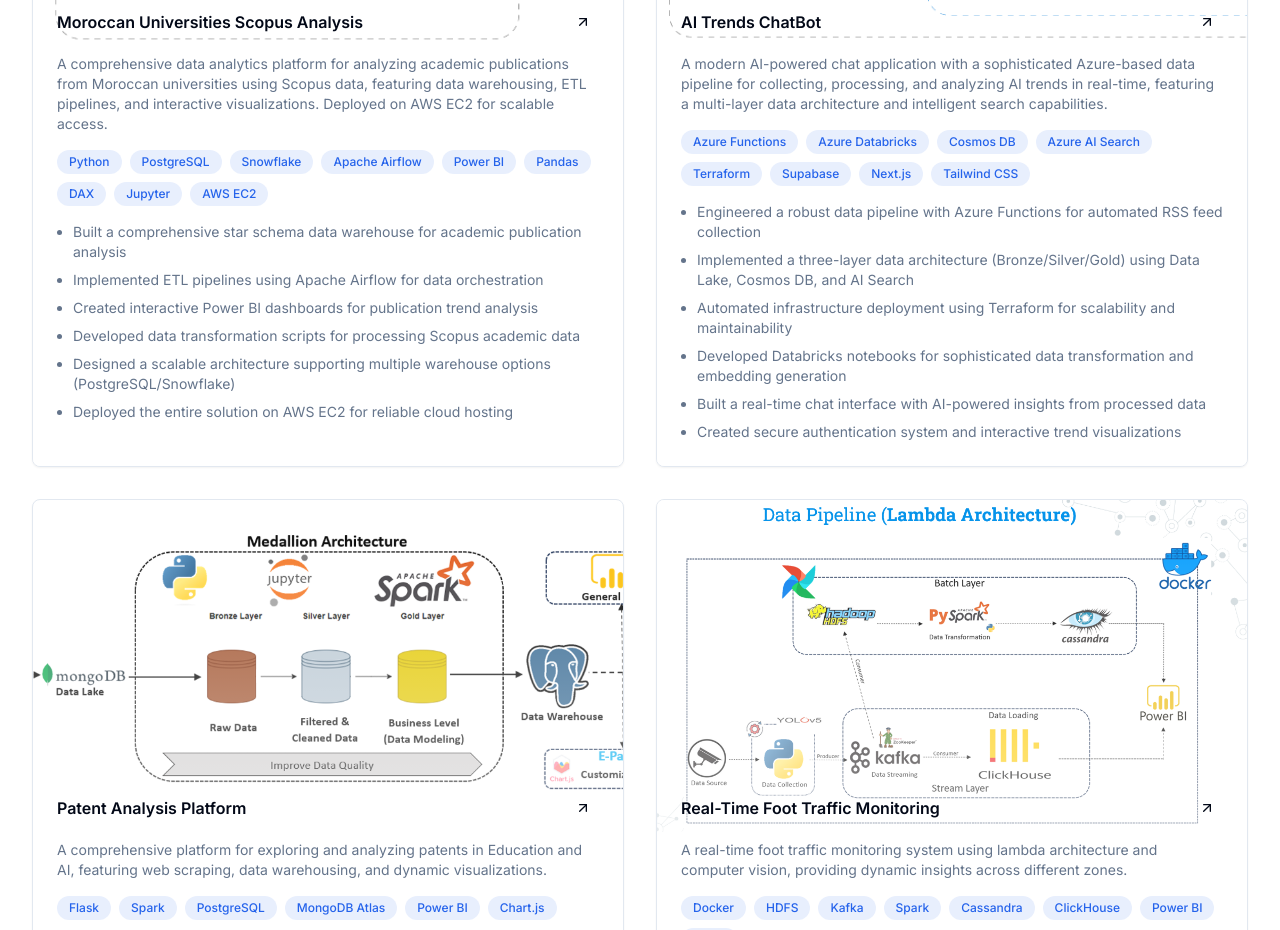
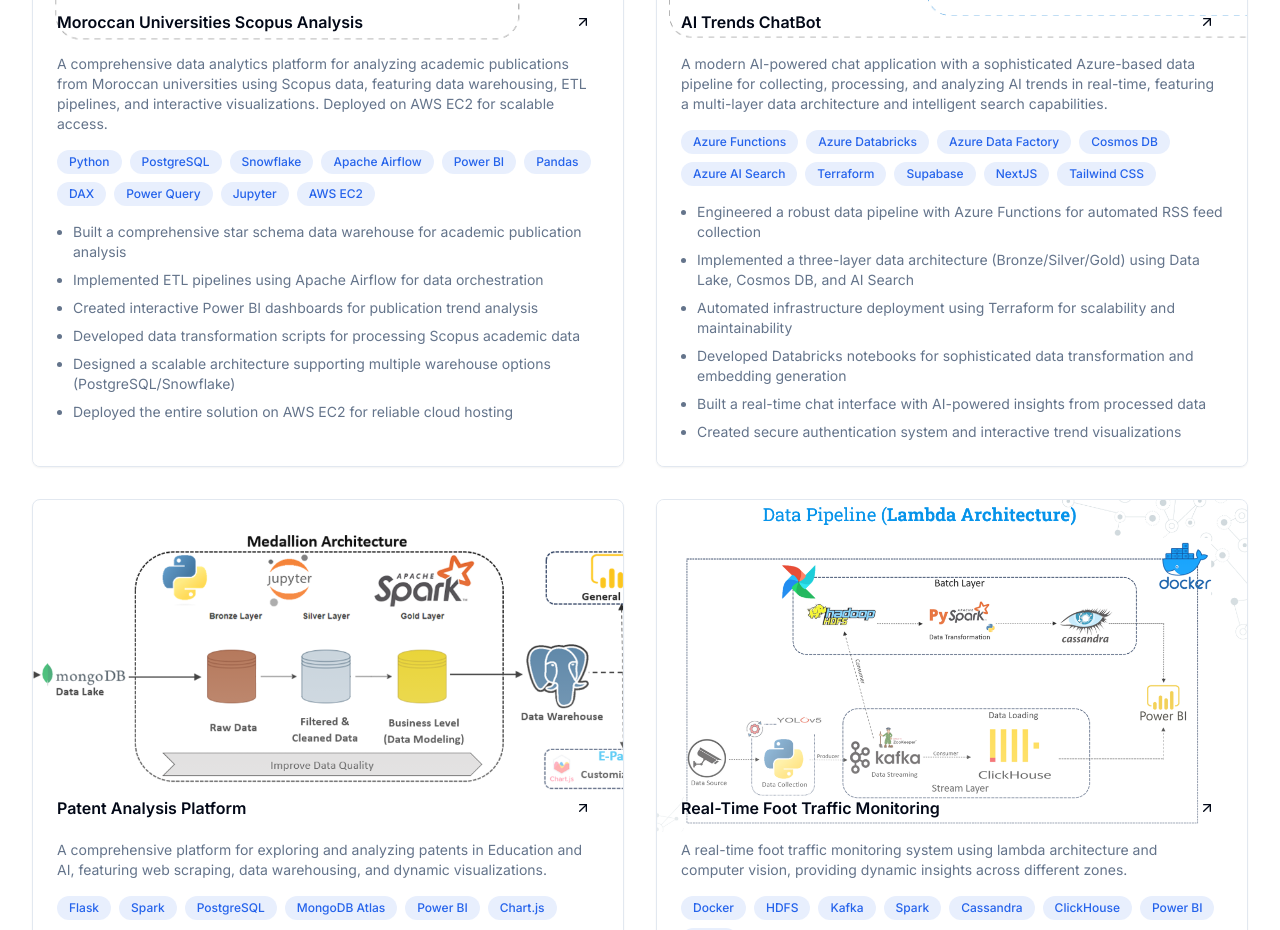
Before and after one commit to abdelghafor-gh/portfolio, a Next.js app: page / in a window 1280 px wide. Shown: the part 4280-5210 px from the top of the page. Built offline with nearby package versions, Linux system fonts and the light colour scheme.

Commit message:
update projects details

```diff
--- a/src/components/sections/Projects.tsx
+++ b/src/components/sections/Projects.tsx
@@ -18,6 +18,7 @@
         "Power BI",
         "Pandas",
         "DAX",
+        "Power Query",
         "Jupyter",
         "AWS EC2"
     ],
@@ -38,11 +39,12 @@
     "stack": [
         "Azure Functions",
         "Azure Databricks",
+        "Azure Data Factory",
         "Cosmos DB",
         "Azure AI Search",
         "Terraform",
         "Supabase",
-        "Next.js",
+        "NextJS",
         "Tailwind CSS"
     ],
     "highlights": [
```
